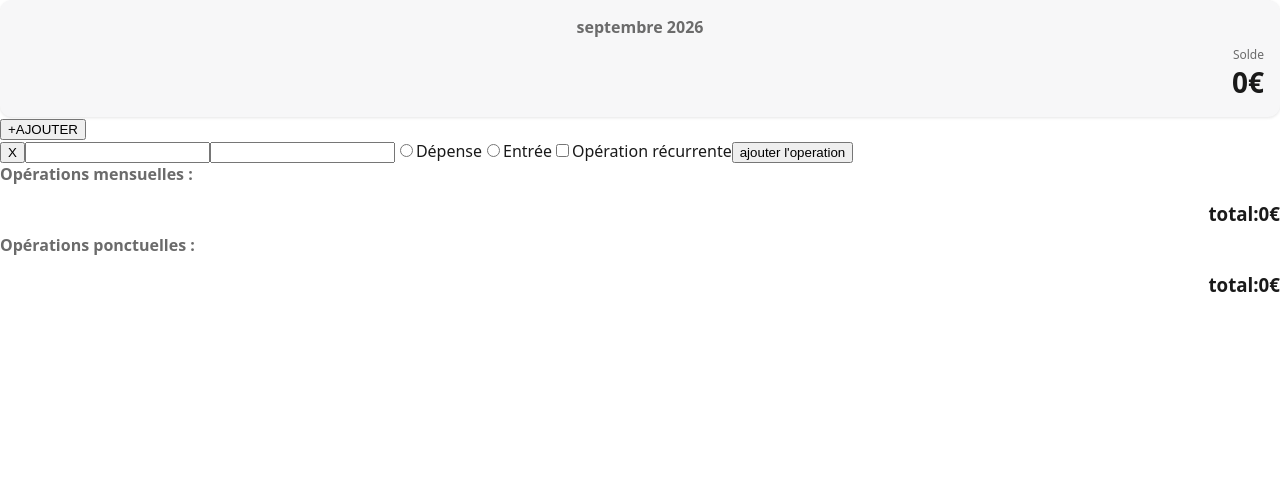
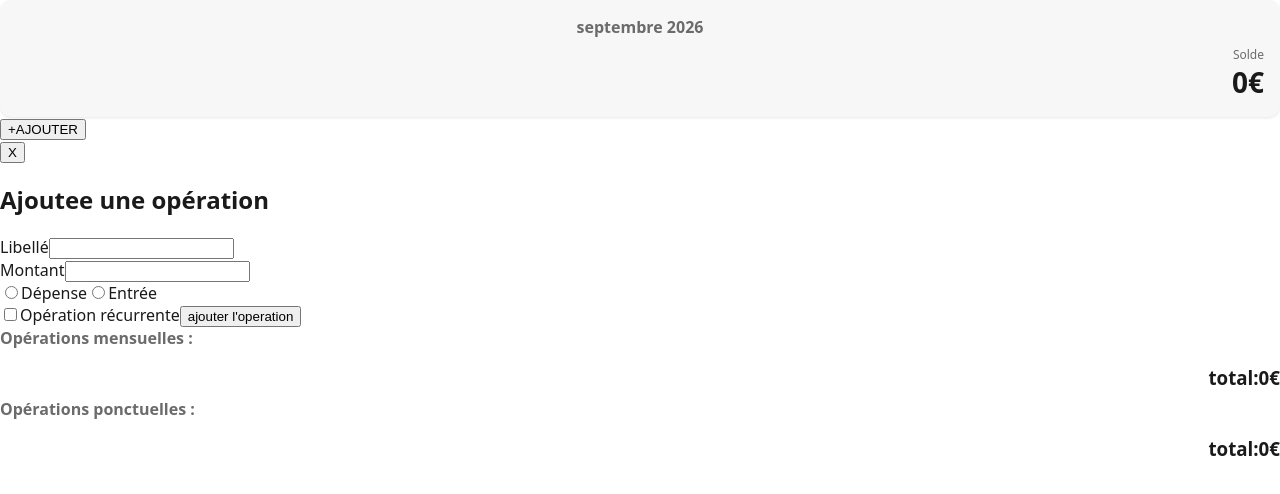
Before and after one commit to donhug/budget-app, a React (Vite) app in the folder Compte/: page / in a window 1280 px wide. Both pictures are taken after a click on the button "+AJOUTER". Shown: the top 494 px of the page. Built offline with nearby package versions, Linux system fonts and the light colour scheme.

Commit message:
style: modification de OperationFormModal pour la mise en forme du CSS

```diff
--- a/Compte/src/components/OperationFormModal/OperationFormModal.jsx
+++ b/Compte/src/components/OperationFormModal/OperationFormModal.jsx
@@ -1,4 +1,5 @@
 import { useState } from "react";
+import style from "./OperationFormModal.module.css";
 function OperationFormModal({ onSubmit, onClose }) {
   const [label, setLabel] = useState("");
   const [value, setValue] = useState("");
@@ -6,6 +7,7 @@ function OperationFormModal({ onSubmit, onClose }) {
   const [isRecurrent, setIsRecurrent] = useState(false);
   const [endMonth, setEndMonth] = useState("");
   const [error, setError] = useState("");
+  const [isSubmitting, setIsSubmitting] = useState(false);
 
   function handleValidate() {
     const rawAmount = Math.abs(Number(value));
@@ -21,25 +23,39 @@ function OperationFormModal({ onSubmit, onClose }) {
       setError("Il manque : " + errors.join(", "));
       return;
     }
+    setIsSubmitting(true);
+    setTimeout(() => {
       onSubmit({ label, amount, type, isRecurrent, endMonth });
+    }, 400);
   }
   return (
-    <div>
-      <button type="button" onClick={onClose}>
+    <div className={style.overlay}>
+      <div className={style.modal}>
+        <button className={style.closeBtn} type="button" onClick={onClose}>
           X
         </button>
+        <h2 className={style.heading}>Ajoutee une opération</h2>
+        <div className={style.field}>
+          <label htmlFor="label">Libellé</label>
           <input
+            id="label"
             type="text"
             value={label}
             onChange={(e) => setLabel(e.target.value)}
           />
+        </div>
+        <div className={style.field}>
+          <label htmlFor="value">Montant</label>
           <input
+            id="value"
             type="number"
             value={value}
             min="0"
             onChange={(e) => setValue(e.target.value)}
           />
-      <label>
+        </div>
+        <div className={style.typeGroup}>
+          <label className={style.radioLabel}>
             <input
               type="radio"
               name="type"
@@ -50,7 +66,7 @@ function OperationFormModal({ onSubmit, onClose }) {
             Dépense
           </label>
 
-      <label>
+          <label className={style.radioLabel}>
             <input
               type="radio"
               name="type"
@@ -60,7 +76,9 @@ function OperationFormModal({ onSubmit, onClose }) {
             />
             Entrée
           </label>
-      <label>
+        </div>
+
+        <label className={style.checkBoxLabel}>
           <input
             type="checkbox"
             checked={isRecurrent}
@@ -69,19 +87,26 @@ function OperationFormModal({ onSubmit, onClose }) {
           Opération récurrente
         </label>
         {isRecurrent && (
-        <div>
-          <p>date de fin</p>
+          <div className={style.field}>
+            <label htmlFor="endMonth">date de fin</label>
             <input
+              id="endMonth"
               type="month"
               value={endMonth}
               onChange={(e) => setEndMonth(e.target.value)}
             />
           </div>
         )}
-      {error && <p>{error}</p>}
-      <button type="button" onClick={handleValidate}>
-        ajouter l'operation
+        {error && <p className={style.error}>{error}</p>}
+        <button
+          type="button"
+          className={style.submitBtn}
+          onClick={handleValidate}
+          disabled={isSubmitting}
+        >
+          {isSubmitting ? "Ajout en cours...." : "ajouter l'operation"}
         </button>
+      </div>
     </div>
   );
 }
```
Lines whose indentation alone changed are shown as unchanged.
